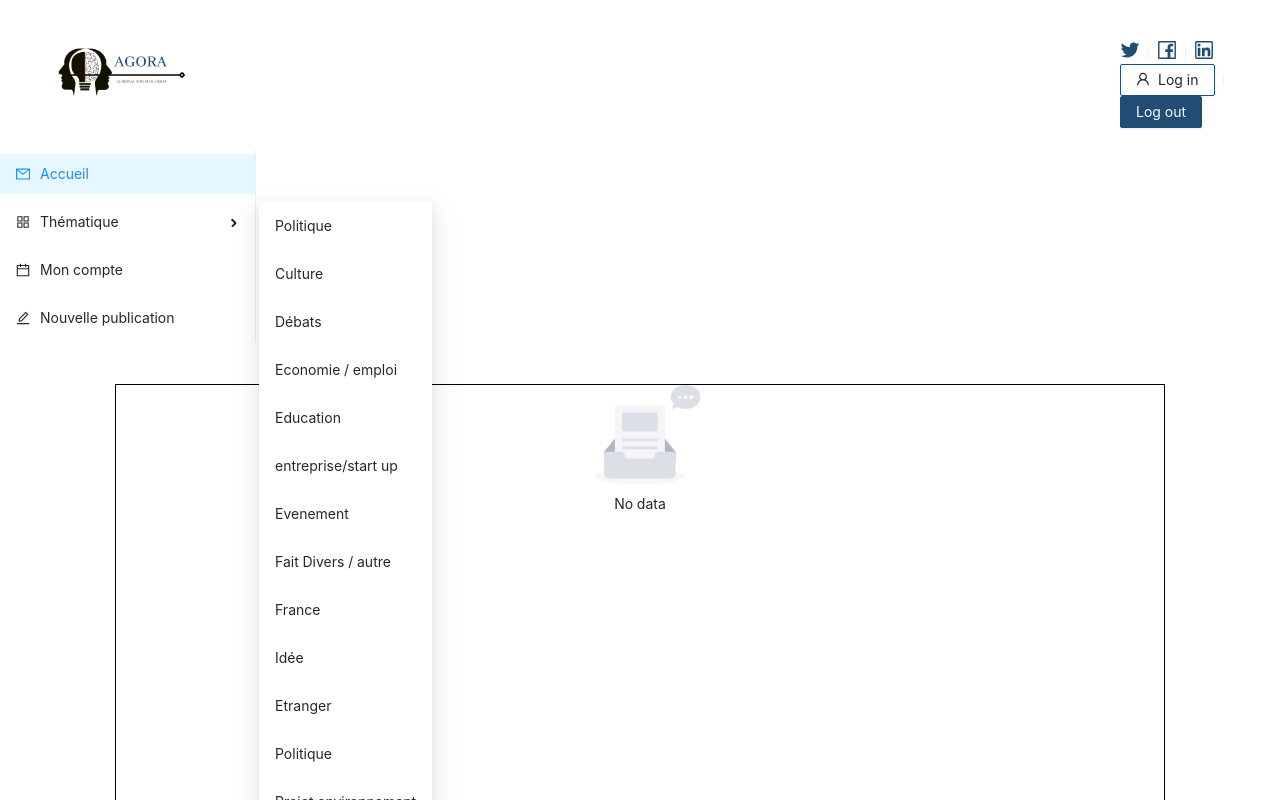
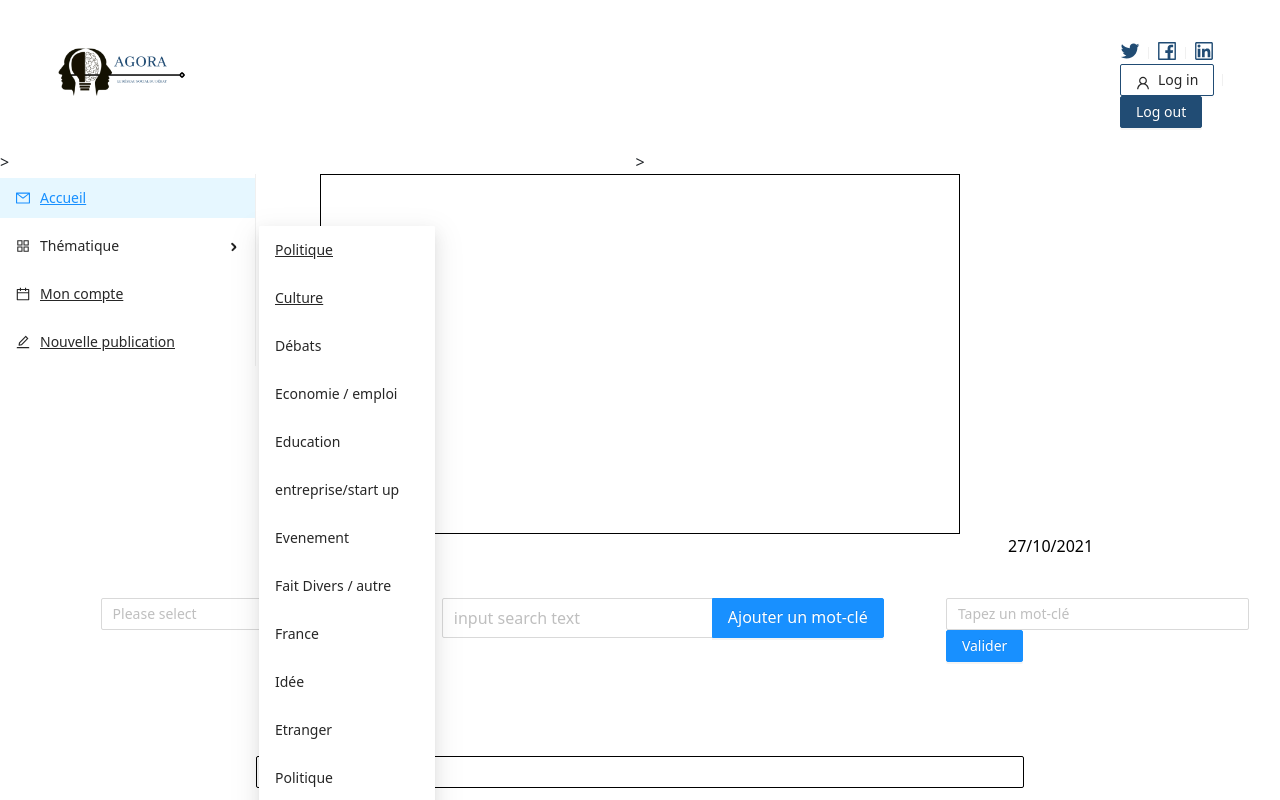
Before and after one commit to remybajo/projetagora, a React (Create React App) app in the folder reactapp/: page /nouvelPublication in a window 1280 px wide. Shown: the top 800 px of the page. Built offline with nearby package versions, Linux system fonts and the light colour scheme.

Commit message:
image API

```diff
--- a/reactapp/package.json
+++ b/reactapp/package.json
@@ -9,11 +9,14 @@
     "@testing-library/react": "^11.2.7",
     "@testing-library/user-event": "^12.8.3",
     "antd": "^4.16.13",
+    "bootstrap": "^5.1.3",
     "react": "^17.0.2",
+    "react-bootstrap": "^2.0.0",
     "react-dom": "^17.0.2",
     "react-redux": "^7.2.6",
     "react-router-dom": "^5.3.0",
     "react-scripts": "4.0.3",
+    "reactstrap": "^9.0.0",
     "redux": "^4.1.1",
     "web-vitals": "^1.1.2"
   },
--- a/reactapp/src/nouvelPublication.js
+++ b/reactapp/src/nouvelPublication.js
@@ -1,18 +1,13 @@
 import React, { useState, useEffect } from "react";
 import "./nouvelPublication.css";
-import {
-  Layout,
-  Menu,
-  Button,
-  Image,
-  Empty,
-  Cascader,
-  Input,
-  Space,
-  Row,
-} from "antd";
+import {Layout, Menu, Button, Image, Empty, Cascader, Input, Space, Row, Col, Form } from "antd";
 import { Link, Redirect } from "react-router-dom";
 import { connect } from "react-redux";
+
+// reactstrap pour le moment utilisé pour le modal avec les images en provenance de l'APIK
+import 'bootstrap/dist/css/bootstrap.min.css';
+import { Modal, ModalHeader, ModalBody, ModalFooter, Card, CardImg, CardText, CardBody,
+  CardTitle, CardSubtitle } from 'reactstrap';
 
 import EnTete from "./EnTete";
 import SideBarDroite from "./SideBarDroite";
@@ -29,6 +24,17 @@ function NouvelPublication(props) {
   const [date, setDate] = useState();
   const [theme, setTheme] = useState();
   const [redir, setRedir] = useState(false);
+
+
+  // hook d'état pour gestion de l'image
+  const apiKey = "23345038-9d4a0f31be7a8f5a5e2bfc293"
+  const [mot_Cle, setMot_Cle] = useState("");
+  const [foundPictures, setFoundPictures] = useState([])
+  const [modal, setModal] = useState(false)
+  const [pictureSelected, setPictureSelected] = useState("")
+  const [validatePicture, setValidatePicture] = useState(false);
+  var illustration;
+  var border = {border:""};
 
   useEffect(() => {
     var dateKnow = async () => {
@@ -47,7 +53,7 @@ function NouvelPublication(props) {
     const data = await fetch("/post-publication", {
       method: "POST",
       headers: { "Content-Type": "application/x-www-form-urlencoded" },
-      body: `titrePublication=${titre}&contenuPublication=${contenu}&datePublication=${date}&themePublication=${theme}&motClePublication=${motCle}&token=${props.token}`,
+      body: `titrePublication=${titre}&contenuPublication=${contenu}&datePublication=${date}&themePublication=${theme}&motClePublication=${motCle}&token=${props.token}&image=${pictureSelected}`,
     });
     const body = await data.json();
     console.log("et dans body?", body);
@@ -246,15 +252,70 @@ function NouvelPublication(props) {
     setMotCle(listeMotCle);
   };
 
+  // affichage des images en fonction du mot clé
+  var handlePictureRequest = async () => {
+    var keyword = mot_Cle.replace(/\s/g, "|")
+    setModal(true);
+    console.log("keyword", keyword);
+    var rawResponse = await fetch(`https://pixabay.com/api/?key=${apiKey}&image_type=photo&lang=fr&orientation=horizontal&safesearch=true&q=${keyword}`);
+    var response = await rawResponse.json();
+    console.log("log du response : ",response);
+    setFoundPictures(response.hits);
+    console.log("log du hits : ",response.hits[0].webformatURL)
+
+  }
+
+  // Validation de l'image sélectionnée
+  var handlePictureClick = (img) => {
+    console.log("clicked picture: ", img)
+    //console.log("access style: ", listPictures[0].props.style)
+
+    for (var i=0; i<listPictures.length; i++){
+      if(listPictures[i].props.src == img) {
+        setPictureSelected(img)
+        console.log("listpicture src : ",listPictures[i].props.src)
+        border = {border:'1px solid red'};
+        console.log(border);
+      }
+    }
+
+  }
+
+  var listPictures = foundPictures.map((picture,i) => {
+    return (<img key={i} src={picture.webformatURL} onClick={() => {handlePictureClick(picture.webformatURL) }} style={{border, width:"400px"}}/>)
+  })
+
+  if (pictureSelected && validatePicture ){
+    var illustration =
+
+    <Card style={{width:"640px", height:"360px"}}>
+      <CardImg width="100%" height="100%" src={pictureSelected} alt="Card image cap" />
+      <CardBody>
+        <CardTitle tag="h5"></CardTitle>
+        <CardText></CardText>
+      </CardBody>
+      </Card>
+
+  }
+
+
   return (
     <div style={{ justifyContent: "center" }}>
       <EnTete />
 
-      <Row></Row>
+      <Row>
+      <Col span={4}>>
+      <SideBarDroite />
+      </Col>
 
-      <SideBarDroite />
+      <Col span={16} align="center">>
+      <div style={{border: "1px solid black", width: "640px", height:"360px", display:"center"}}>
+        {illustration}
+      </div>
+      </Col>
 
-      <Empty className="imageVide"></Empty>
+      </Row>
+
       <div className="montimer">
         <span className="timer">{date}</span>
       </div>
@@ -272,9 +333,27 @@ function NouvelPublication(props) {
             allowClear
             enterButton="Ajouter un mot-clé"
             size="large"
+
             onSearch={onSearch}
           />
         </Space>
+        <Form >
+        <Form.Item>
+          <Input placeholder="Tapez un mot-clé" onChange={(e) => setMot_Cle(e.target.value)}/>
+          <Button type="primary" onClick={() => handlePictureRequest()}>Valider</Button>
+        </Form.Item>
+        </Form>
+
+        <Modal isOpen={modal} toggle={modal} className="">
+        <ModalHeader toggle={modal}> Choisissez une image pour le sujet "{mot_Cle}"
+        <Button color="primary" onClick={() => {setModal(!modal); setValidatePicture(true)}}>Valider la selection</Button>{' '}
+          <Button color="secondary" onClick={() => {setModal(!modal); setValidatePicture(false)}} >Annuler</Button>
+        </ModalHeader>
+        <ModalBody style={{width:"200px"}}>
+        {listPictures}
+        </ModalBody>
+      </Modal>
+
       </div>
       <Input
         className="description"
--- a/reactapp/src/publication.js
+++ b/reactapp/src/publication.js
@@ -1,38 +1,11 @@
 import React, { useState, useEffect } from "react";
 import {
-  Radio,
-  Layout,
-  Menu,
-  Button,
-  Image,
-  Breadcrumb,
-  Card,
-  Avatar,
-  Divider,
-  Row,
-  Col,
-  Tabs,
-  List,
-  Space,
-  Comment,
-  Form,
-  Input,
-} from "antd";
+  Radio,  Layout,  Menu,  Button,  Image,  Breadcrumb,  Card,  Avatar,  Divider,  Row,  Col,  Tabs,  List,  Space,  Comment,  Form,
+  Input,} from "antd";
 import { connect } from "react-redux";
 
-import {
-  SettingOutlined,
-  EditOutlined,
-  EllipsisOutlined,
-  DownloadOutlined,
-  TwitterOutlined,
-  FacebookOutlined,
-  LinkedinOutlined,
-  UserOutlined,
-  MessageOutlined,
-  LikeOutlined,
-  StarOutlined,
-} from "@ant-design/icons";
+import {  SettingOutlined,  EditOutlined,  EllipsisOutlined,  DownloadOutlined,  TwitterOutlined,  FacebookOutlined,  LinkedinOutlined,
+  UserOutlined,  MessageOutlined,  LikeOutlined,  StarOutlined,} from "@ant-design/icons";
 
 import EnTete from "./EnTete";
 import SideBarDroite from "./SideBarDroite";
```
Also changed, not shown: 2 other files (tests, documents, lock files or other folders).
